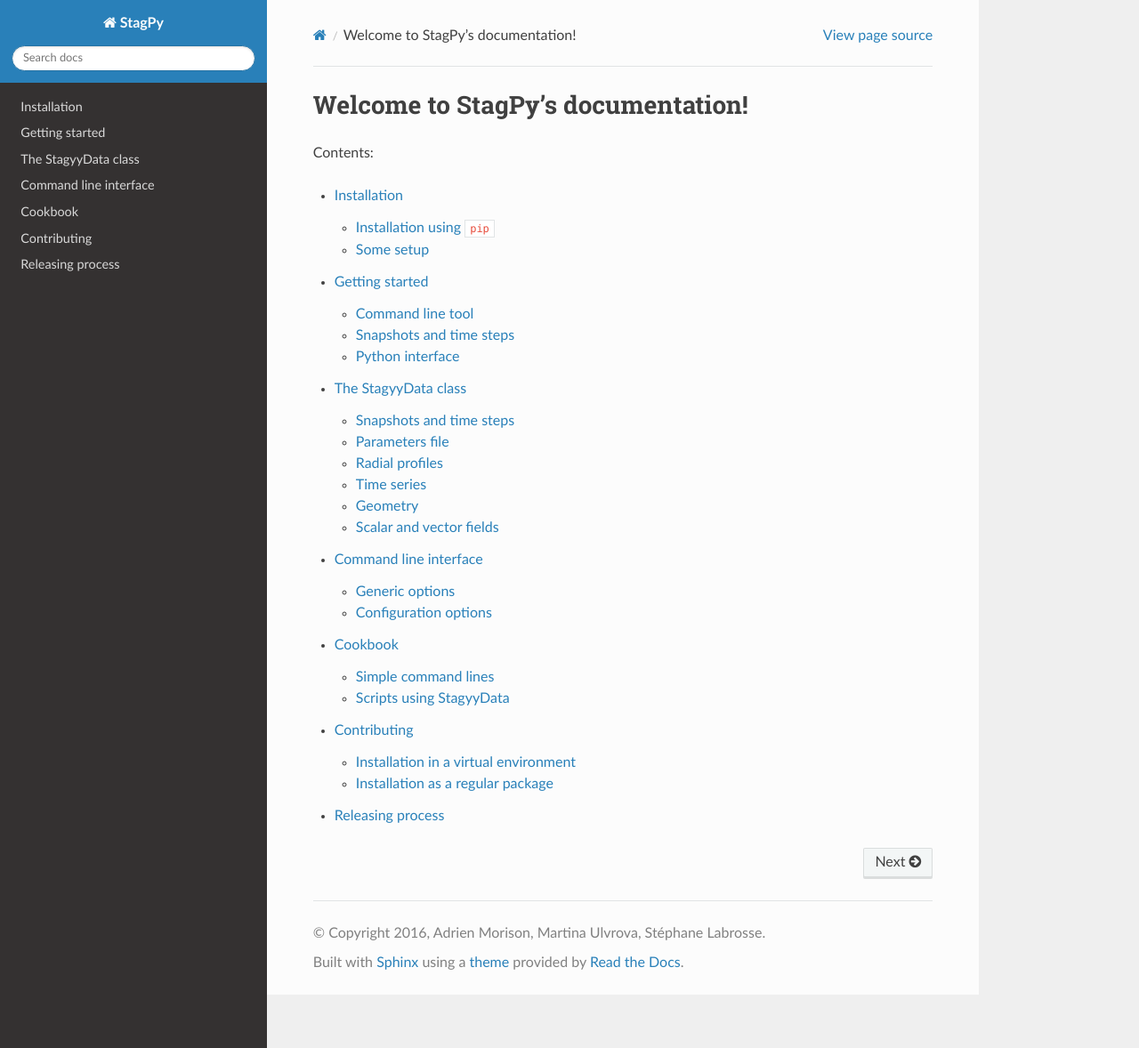
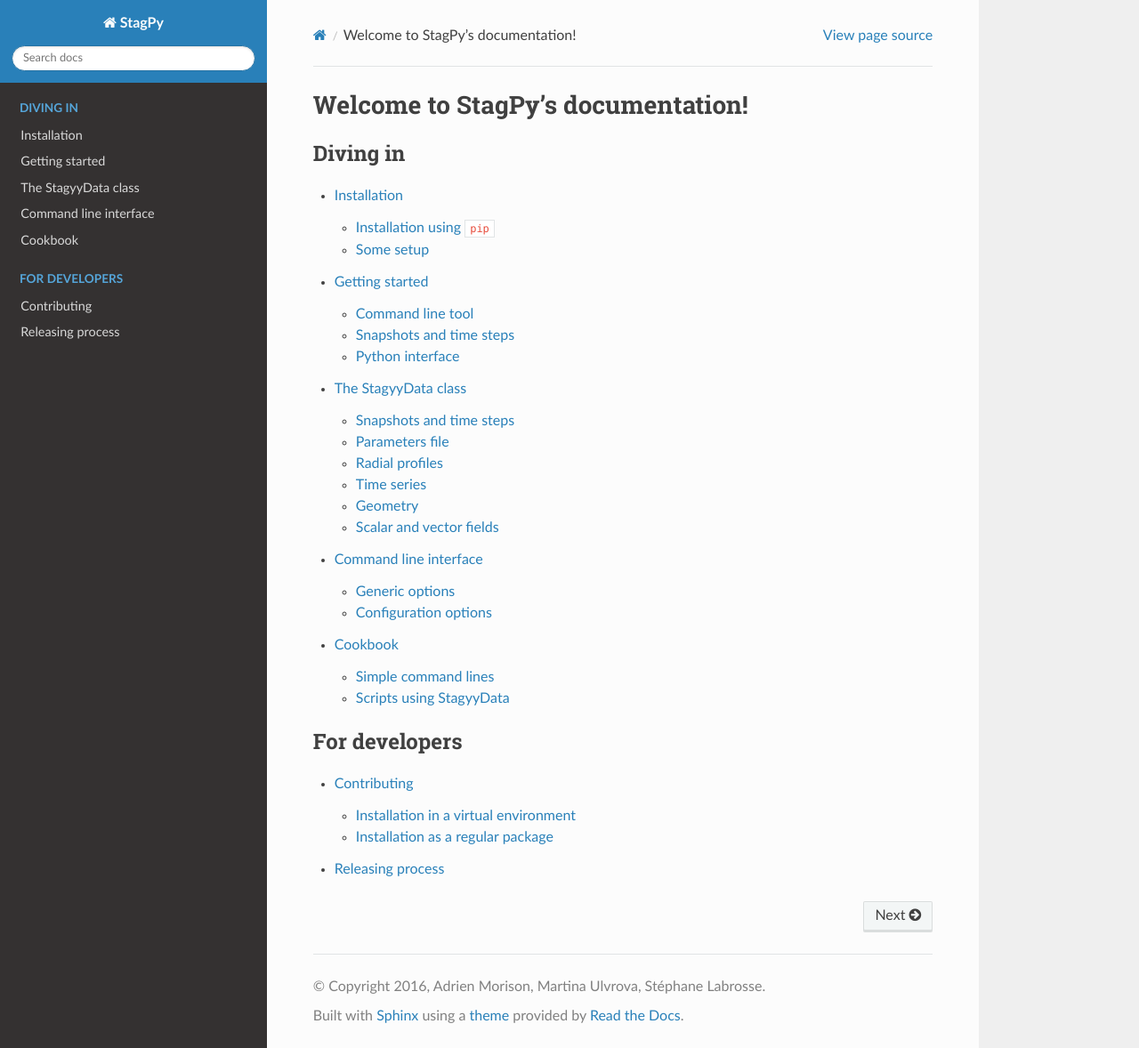
Before and after one commit to StagPython/StagPy, a Sphinx documentation site: the page built from docs/index.rst, in a window 1280 px wide and 1178 px high. Shown: the whole window at 89% size. Built offline with Sphinx 7.4.7 and the Read the Docs theme 2.0.0, drawn with Linux system fonts in a browser that asks for light colours.

Commit message:
Add captions to toctrees
This makes the organization of the doc clearer. Sphinx > 1.3 is
required for this feature.

```diff
--- a/docs/conf.py
+++ b/docs/conf.py
@@ -34,7 +34,7 @@
 # -- General configuration ------------------------------------------------
 
 # If your documentation needs a minimal Sphinx version, state it here.
-needs_sphinx = '1.1'
+needs_sphinx = '1.3'
 
 # Add any Sphinx extension module names here, as strings. They can be
 # extensions coming with Sphinx (named 'sphinx.ext.*') or your custom
--- a/docs/index.rst
+++ b/docs/index.rst
@@ -6,15 +6,20 @@
 Welcome to StagPy's documentation!
 ==================================
 
-Contents:
 
 .. toctree::
    :maxdepth: 2
+   :caption: Diving in
 
    sources/install
    sources/tuto
    sources/stagyydata
    sources/cli
    sources/cookbook
+
+.. toctree::
+   :maxdepth: 2
+   :caption: For developers
+
    sources/developers
    sources/maintainers
```
